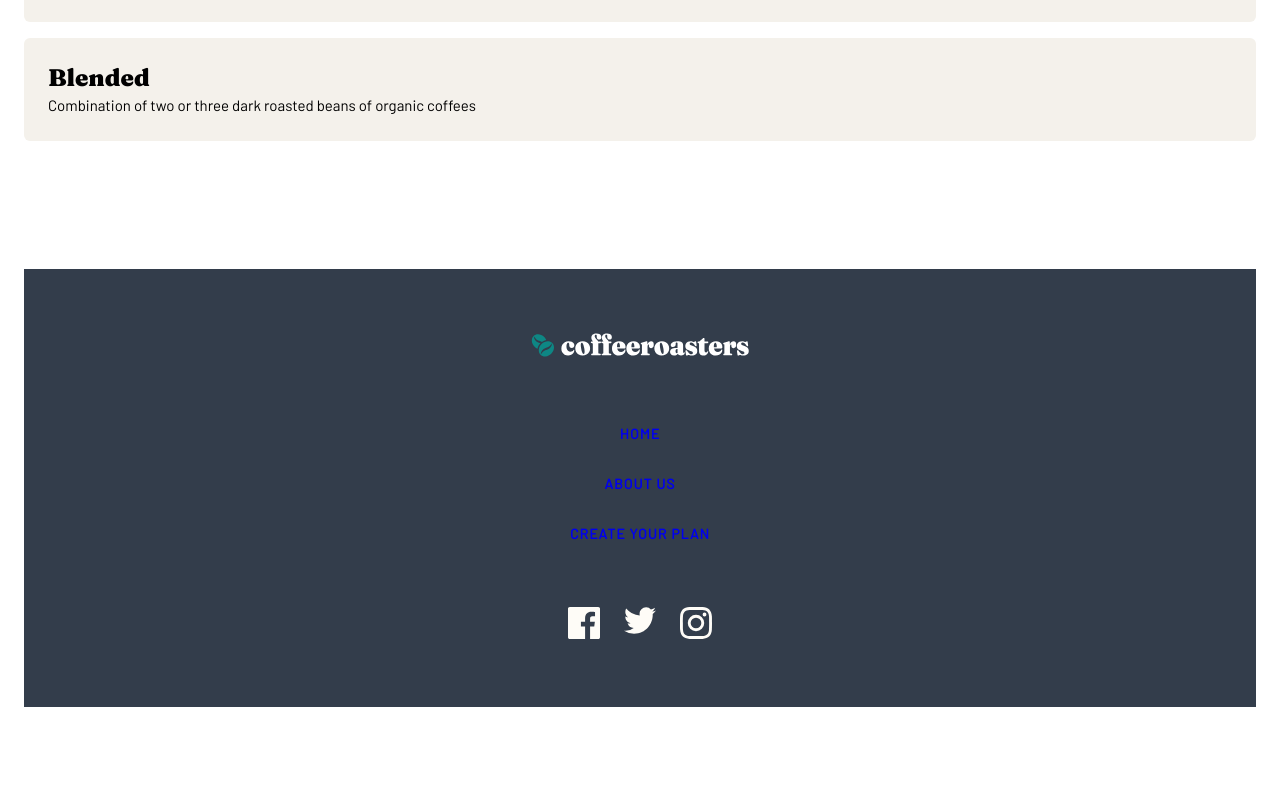
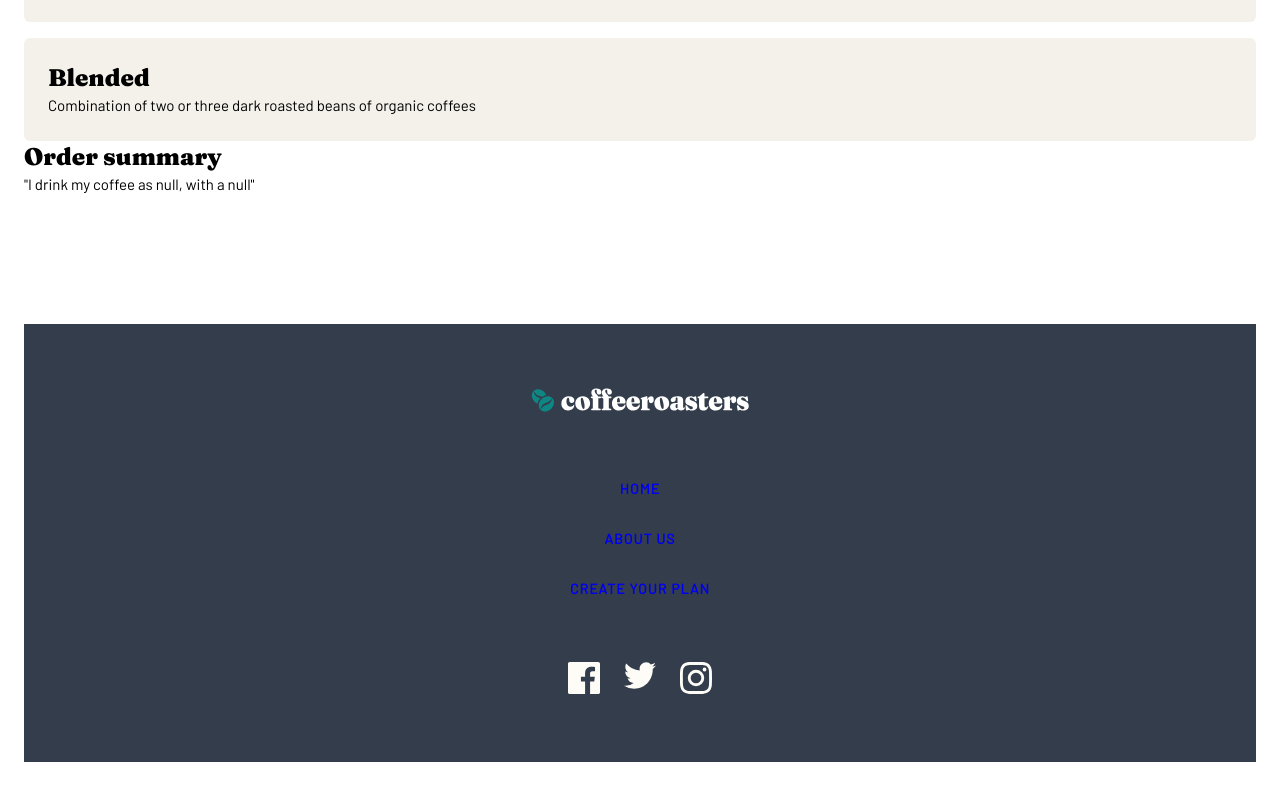
Before and after one commit to DrKlonk/fem-coffee, a Vue app: page /create-plan in a window 1280 px wide. Shown: the part 1964-2764 px from the top of the page. Before the commit the page ends 2743 px from the top, so only its background shows below. Built offline with nearby package versions, Linux system fonts and the light colour scheme.

Commit message:
order summary first version

```diff
--- a/src/pages/create/BigSelection.vue
+++ b/src/pages/create/BigSelection.vue
@@ -31,7 +31,6 @@ export default {
   },
   methods: {
     optionSelected(e) {
-      console.log(e)
       this.$emit("optionSelected", {
         category: this.selection.category,
         value: e,
--- a/src/pages/create/CreatePlan.vue
+++ b/src/pages/create/CreatePlan.vue
@@ -15,6 +15,12 @@
       :selection="selection"
       @option-selected="optionSelected"
     />
+  </section>
+  <section class="order-summary">
+    <h4 class="order-summary__heading">Order summary</h4>
+    <p class="order-summary__paragraph">
+      {{ determineOrderSummary() }}
+    </p>
   </section>
 </template>
 
@@ -47,6 +53,9 @@ export default {
       }
       this.order[e.category] = e.value
     },
+    determineOrderSummary() {
+      return `"I drink my coffee as ${this.order.method}, with a ${this.order.type}"`
+    },
   },
 }
 </script>
```
